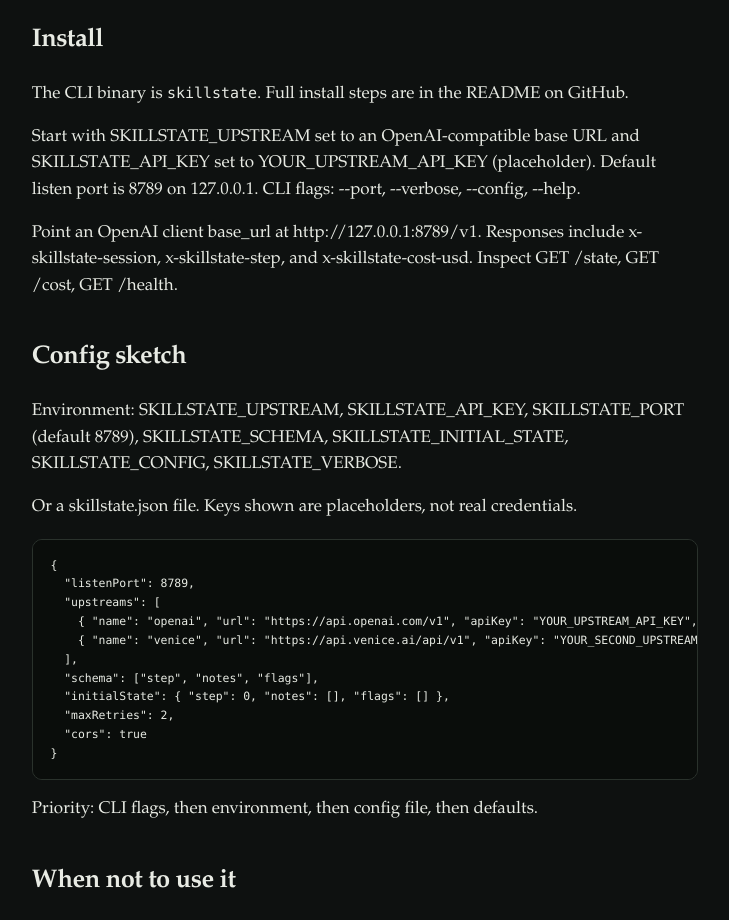
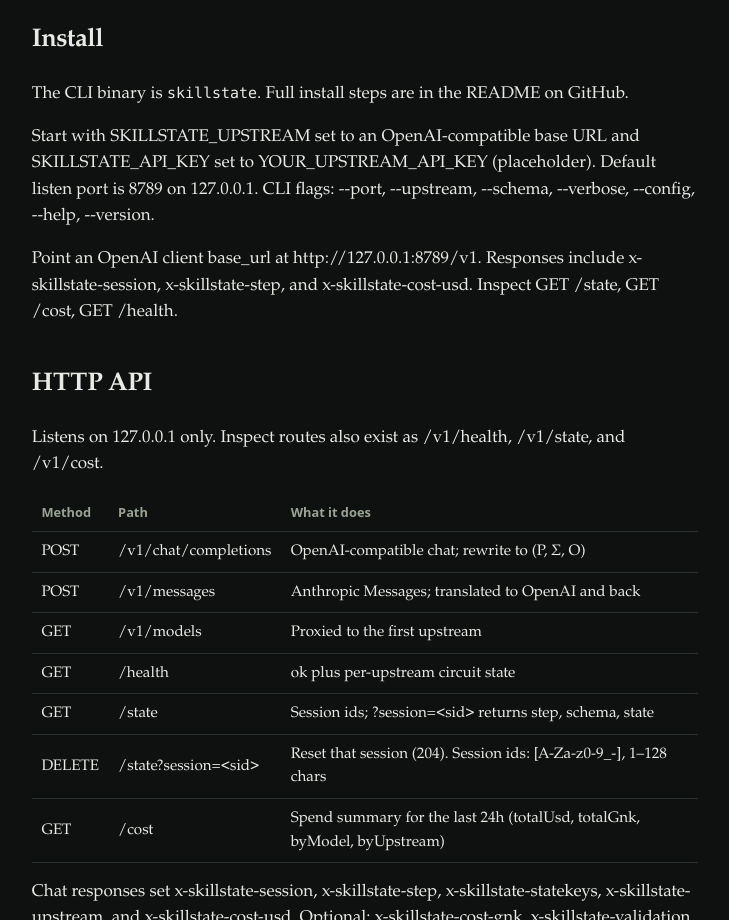
Before and after one commit to NosytLabs/skillstate-proxy, a website: page docs/index.html in a window 1280 px wide. Shown: the part 1880-2800 px from the top of the page, without its empty margins (275-1004 px from the left). Drawn offline with Linux system fonts and the light colour scheme.

Commit message:
docs: document real HTTP endpoints and response headers
Match src/proxy.ts and src/cli.ts: /v1 aliases, session-id rules, and x-skillstate-* headers.

```diff
--- a/docs/index.html
+++ b/docs/index.html
@@ -13,6 +13,7 @@
     <a class="mark" href="./">skillstate-proxy</a>
     <nav>
       <a href="#install">Install</a>
+      <a href="#api">API</a>
       <a href="#config">Config</a>
       <a href="https://github.com/NosytLabs/skillstate-proxy">GitHub</a>
       <a href="https://arxiv.org/abs/2608.26263">Paper</a>
@@ -70,8 +71,27 @@
     <section id="install">
       <h2>Install</h2>
       <p>The CLI binary is <code>skillstate</code>. Full install steps are in the README on GitHub.</p>
-      <p>Start with SKILLSTATE_UPSTREAM set to an OpenAI-compatible base URL and SKILLSTATE_API_KEY set to YOUR_UPSTREAM_API_KEY (placeholder). Default listen port is 8789 on 127.0.0.1. CLI flags: --port, --verbose, --config, --help.</p>
+      <p>Start with SKILLSTATE_UPSTREAM set to an OpenAI-compatible base URL and SKILLSTATE_API_KEY set to YOUR_UPSTREAM_API_KEY (placeholder). Default listen port is 8789 on 127.0.0.1. CLI flags: --port, --upstream, --schema, --verbose, --config, --help, --version.</p>
       <p>Point an OpenAI client base_url at http://127.0.0.1:8789/v1. Responses include x-skillstate-session, x-skillstate-step, and x-skillstate-cost-usd. Inspect GET /state, GET /cost, GET /health.</p>
+    </section>
+    <section id="api">
+      <h2>HTTP API</h2>
+      <p>Listens on 127.0.0.1 only. Inspect routes also exist as /v1/health, /v1/state, and /v1/cost.</p>
+      <div class="table-wrap">
+        <table>
+          <thead><tr><th>Method</th><th>Path</th><th>What it does</th></tr></thead>
+          <tbody>
+            <tr><td>POST</td><td>/v1/chat/completions</td><td>OpenAI-compatible chat; rewrite to (P, Σ, O)</td></tr>
+            <tr><td>POST</td><td>/v1/messages</td><td>Anthropic Messages; translated to OpenAI and back</td></tr>
+            <tr><td>GET</td><td>/v1/models</td><td>Proxied to the first upstream</td></tr>
+            <tr><td>GET</td><td>/health</td><td>ok plus per-upstream circuit state</td></tr>
+            <tr><td>GET</td><td>/state</td><td>Session ids; ?session=&lt;sid&gt; returns step, schema, state</td></tr>
+            <tr><td>DELETE</td><td>/state?session=&lt;sid&gt;</td><td>Reset that session (204). Session ids: [A-Za-z0-9_-], 1–128 chars</td></tr>
+            <tr><td>GET</td><td>/cost</td><td>Spend summary for the last 24h (totalUsd, totalGnk, byModel, byUpstream)</td></tr>
+          </tbody>
+        </table>
+      </div>
+      <p>Chat responses set x-skillstate-session, x-skillstate-step, x-skillstate-statekeys, x-skillstate-upstream, and x-skillstate-cost-usd. Optional: x-skillstate-cost-gnk, x-skillstate-validation, x-skillstate-retries, x-skillstate-action.</p>
     </section>
     <section id="config">
       <h2>Config sketch</h2>
```
Also changed, not shown: README.md.
